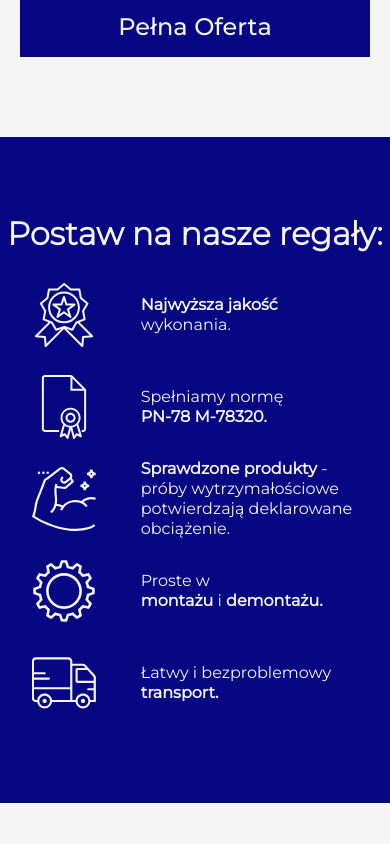
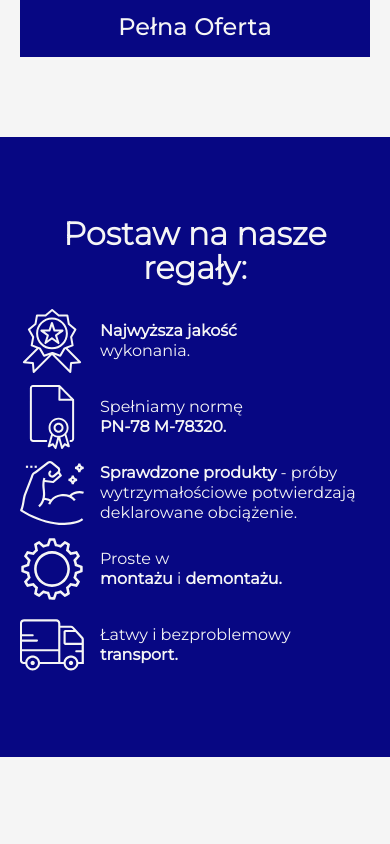
Before and after one commit to DariuszLegizynski/giwmag, a Vue app: page /home in a window 390 px wide. Shown: the part 2720-3564 px from the top of the page. Built offline with nearby package versions, Linux system fonts and the light colour scheme; no server answers.

Commit message:
add product-pros responsivnes

```diff
--- a/src/components/home/ProductPros.vue
+++ b/src/components/home/ProductPros.vue
@@ -111,7 +111,7 @@ export default {
     IconNorm,
     IconStrong,
     IconGear,
-    IconTruck
+    IconTruck,
   },
   mixins: [headerObserverMixin],
 }
@@ -124,31 +124,44 @@ export default {
   display: flex;
   flex-direction: column;
   align-items: center;
-  padding: 4rem 0;
+  padding: 4rem 1rem;
   background-color: $color-primary;
 
   & > h2 {
     color: $color-white;
-    margin-bottom: 1.2rem;
+    margin: 0 1rem 1.2rem 1rem;
     text-align: center;
   }
 
   &__items {
     display: grid;
-    grid-template-rows: repeat(5, 1fr);
+    grid-auto-rows: 1fr;
     row-gap: 0.6rem;
   }
 
   &__item {
     display: grid;
-    grid-template-columns: 1fr 2fr;
+    grid-template-columns: auto 2fr;
+    column-gap: 0.8rem;
     justify-items: start;
     align-items: center;
-    margin: 0 1.6rem;
+    // margin: 0 1.6rem;
 
     & > span {
       color: $color-white;
     }
   }
 }
+@media only screen and (min-width: 480px) {
+  .product-pros {
+    &__items {
+      display: grid;
+      grid-template-columns: 1fr 1fr;
+      column-gap: 1rem;
+    }
+    &__item {
+      column-gap: .8rem;
+    }
+  }
+}
 </style>
```
